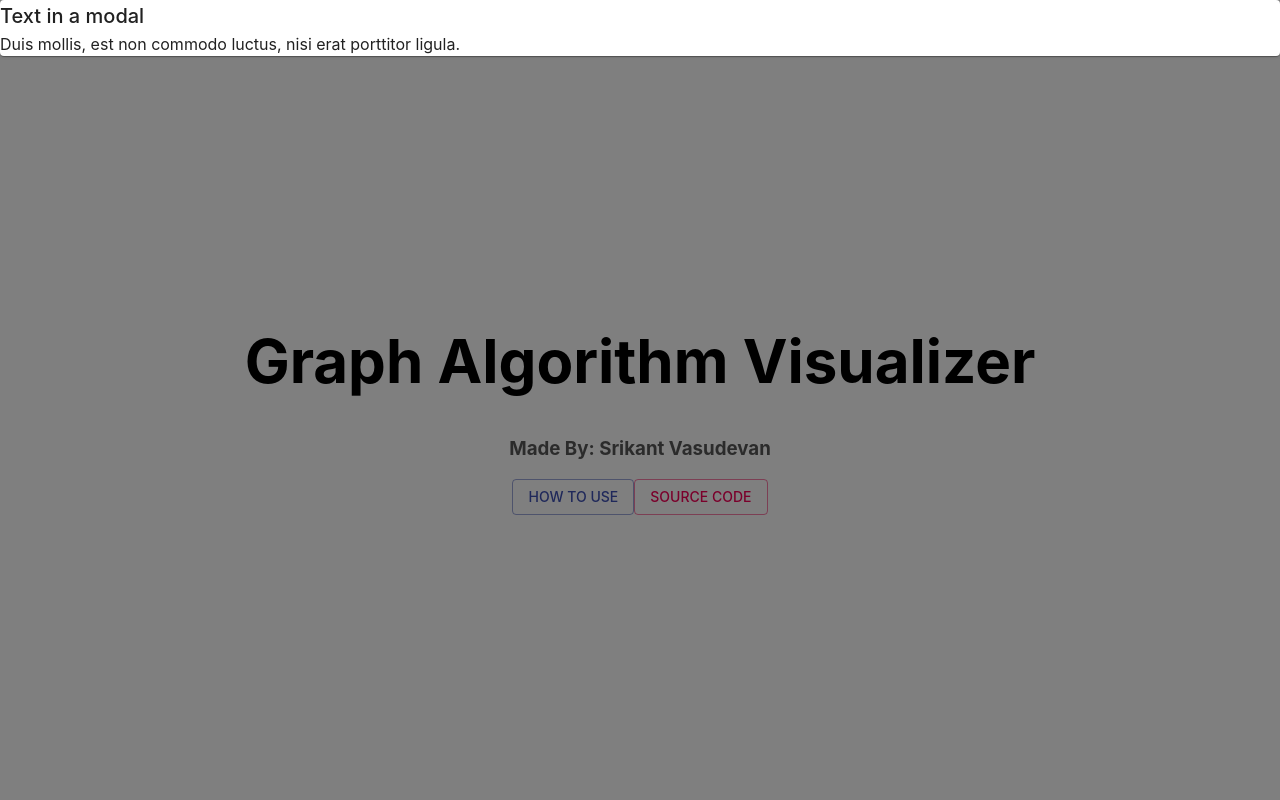
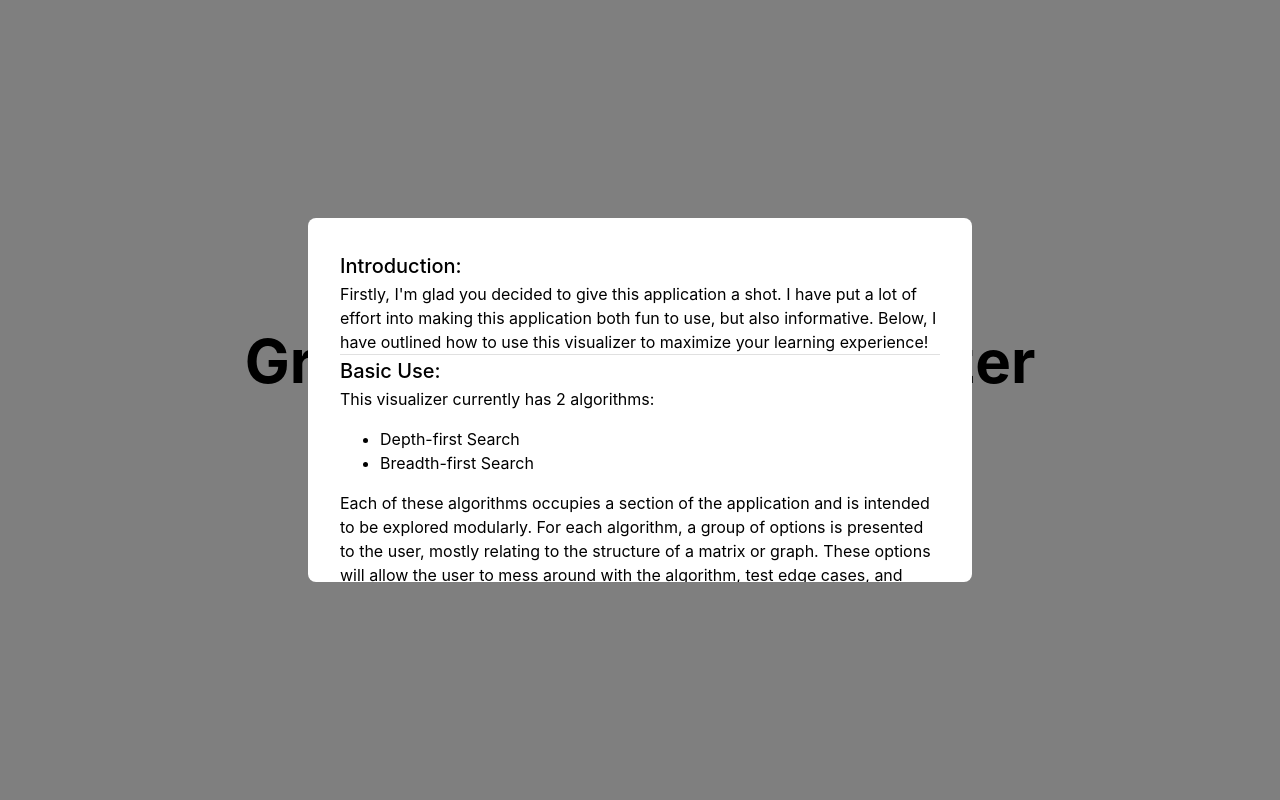
Before and after one commit to srikantv03/graph-visualizer, a React (Create React App) app in the folder graph-vis/: page / in a window 1280 px wide. Both pictures are taken after a click on the button "HOW TO USE". Shown: the top 800 px of the page. Built offline with nearby package versions, Linux system fonts and the light colour scheme.

Commit message:
add timer to dfs

```diff
--- a/graph-vis/src/components/dfs.jsx
+++ b/graph-vis/src/components/dfs.jsx
@@ -2,13 +2,14 @@
 import React, {useState} from "react";
 import ReactDOM from "react-dom";
 import Graph from "react-graph-vis";
-import {AppBar, Toolbar, IconButton, Typography, Button, TextField, FormControl, InputLabel, MenuItem, Select, SelectChangeEvent, Grid, FormHelperText} from '@material-ui/core';
+import {AppBar, Toolbar, IconButton, Typography, Button, TextField, FormControl, InputLabel, MenuItem, Select, SelectChangeEvent, Grid, FormHelperText, Slider} from '@material-ui/core';
 import { fade, makeStyles } from '@material-ui/core/styles';
 import MenuIcon from '@material-ui/icons/Menu';
 import ArrowDropDownCircleIcon from '@mui/icons-material/ArrowDropDownCircle';
 import { Alert } from "@mui/material";
 import { Link } from "react-scroll";
 import ArrowRightIcon from '@mui/icons-material/ArrowRight';
+
 
 
 function DepthFirst() {
@@ -19,6 +20,7 @@ function DepthFirst() {
     const [end, setEnd] = useState(24);
     const [path, setPath] = useState({});
     const [running, setRunning] = useState(false);
+    const [animationSpeed, setAnimationSpeed] = useState(1);
 
     const handleRowChange = (e) => {
       setRows(e.target.value);
@@ -53,8 +55,6 @@ function DepthFirst() {
       setObstacles([]);
     }
 
-
-
     const dfsHelper = async (visited, x, y, m, n, v) => {
       const obst = [...obstacles];
       var cellId = x * (n + 1) + y;
@@ -81,7 +81,7 @@ function DepthFirst() {
             continue;
           }
           if (nx >= 0 && ny >= 0 && nx <= n && nx <= m && !visited[nx][ny] && obst.indexOf(nx * (n + 1) + ny) == -1) {
-            await sleep(200);
+            await sleep(1/animationSpeed * 250);
             returnValue = await dfsHelper(visited, nx, ny, m, n, v + 1);
             if (returnValue) {
               break;
@@ -90,7 +90,7 @@ function DepthFirst() {
         }
         visited[x][y] = false;
         if (!returnValue) {
-          await sleep(200);
+          await sleep(1/animationSpeed * 250);
           let npath = {...path};
           delete npath[0];
           setPath({...npath});
@@ -127,6 +127,12 @@ function DepthFirst() {
 
     const rowOptions = Array.from({length: 25}, (_, index) => index + 1);
     const colOptions = Array.from({length: 10}, (_, index) => index + 1);
+
+    const valuetext = (value) => {
+      setAnimationSpeed(value);
+      return `${value}x`;
+    }
+
     return (
       <React.Fragment>
       <Grid container sx={{height: 100}} spacing={3}>
@@ -135,7 +141,7 @@ function DepthFirst() {
             <h2>Depth-First Search</h2>
             <p>Depth-first search is a very common algorithm used in computer science. This algorithm will fully traverse a single path, backtrack on that path, and continue with this process. This depth-first search algorithm is recursively implemented.</p>
           </Grid>
-          <Grid item xs={4}>
+          <Grid item xs={3}>
             <FormControl fullWidth>
             <TextField
             select
@@ -151,7 +157,7 @@ function DepthFirst() {
             </TextField>
             </FormControl>
           </Grid>
-          <Grid item xs={4}>
+          <Grid item xs={3}>
           <FormControl fullWidth>
               <TextField
               select
@@ -166,7 +172,20 @@ function DepthFirst() {
             </TextField>
           </FormControl>
           </Grid>
-          <Grid item xs={4}>
+          <Grid item xs={3}>
+          <Slider
+            aria-label="Animation Speed"
+            defaultValue={1}
+            getAriaValueText={valuetext}
+            step={0.25}
+            marks
+            min={0.25}
+            max={2}
+            valueLabelDisplay="on"
+          />
+          <p>Animation Speed</p>
+          </Grid>
+          <Grid item xs={3}>
             <Button color="primary" variant="contained" style={{height: "100%", width: "100%"}} onClick={dfsSearch} endIcon={<ArrowRightIcon fontSize="large" />}>DFS</Button>
           </Grid>
           <Grid item xs={12}>
--- a/graph-vis/src/components/header.jsx
+++ b/graph-vis/src/components/header.jsx
@@ -2,7 +2,7 @@
 import React, {useState, useRef, useEffect, setOpen} from "react";
 import ReactDOM from "react-dom";
 import Graph from "react-graph-vis";
-import {AppBar, Toolbar, IconButton, Typography, Button, TextField, FormControl, InputLabel, MenuItem, Select, SelectChangeEvent, Grid, FormHelperText, Modal, Box, Card} from '@material-ui/core';
+import {AppBar, Toolbar, IconButton, Typography, Button, TextField, FormControl, InputLabel, MenuItem, Select, SelectChangeEvent, Grid, FormHelperText, Modal, Box, Card, Divider } from '@material-ui/core';
 import { fade, makeStyles } from '@material-ui/core/styles';
 import MenuIcon from '@material-ui/icons/Menu';
 import ArrowDropDownCircleIcon from '@mui/icons-material/ArrowDropDownCircle';
@@ -18,12 +18,18 @@ const modalStyle = {
     top: '50%',
     left: '50%',
     transform: 'translate(-50%, -50%)',
-    width: 400,
+    width: 600,
+    height: 300,
+    overflow: 'auto',
     bgcolor: 'background.paper',
-    border: '2px solid #000',
+    borderRadius: 8,
     boxShadow: 24,
     p: 4,
-  };
+};
+
+const dividerStyle ={
+    margin: 5
+}
 
 function Header() {
     const rows = 20;
@@ -131,14 +137,48 @@ function Header() {
                             aria-labelledby="modal-modal-title"
                             aria-describedby="modal-modal-description"
                         >
-                            <Card sx={{modalStyle}}>
+                            <Box sx={modalStyle}>
+                                {/*
+                                    TODO: move the following instructions into the instructions component and use env to store the actual text
+                                */}
                                 <Typography id="modal-modal-title" variant="h6" component="h2">
-                                    Text in a modal
+                                    Introduction:
                                 </Typography>
                                 <Typography id="modal-modal-description" sx={{ mt: 2 }}>
-                                    Duis mollis, est non commodo luctus, nisi erat porttitor ligula.
+                                    Firstly, I'm glad you decided to give this application a shot. I have put a lot of effort into making
+                                    this application both fun to use, but also informative. Below, I have outlined how to use this visualizer
+                                    to maximize your learning experience!
                                 </Typography>
-                            </Card>
+                                <Divider sx={dividerStyle}/>
+                                <Typography id="modal-modal-title" variant="h6" component="h2">
+                                    Basic Use:
+                                </Typography>
+                                <Typography id="modal-modal-description" sx={{ mt: 2 }}>
+                                    This visualizer currently has 2 algorithms:
+                                    <ul>
+                                        <li>Depth-first Search</li>
+                                        <li>Breadth-first Search</li>
+                                    </ul>
+                                    Each of these algorithms occupies a section of the application and is intended to be explored modularly.
+                                    For each algorithm, a group of options is presented to the user, mostly relating to the structure of a matrix
+                                    or graph. These options will allow the user to mess around with the algorithm, test edge cases, and understand
+                                    the core of how the algorithm works in a visual context.
+                                </Typography>
+                                <Divider sx={dividerStyle}/>
+                                <Typography id="modal-modal-title" variant="h6" component="h2">
+                                    Matrix-based Algorithms:
+                                </Typography>
+                                <Typography id="modal-modal-description" sx={{ mt: 2 }}>
+                                    Searching in an empty matrix is kind of boring. There will always be a way to get to the end, whether it be traversing
+                                    every element of the matrix, or simply going through the perimeter.
+                                </Typography>
+                                <Typography id="modal-modal-description" sx={{ mt: 2 }}>
+                                    <br/>
+                                    Don't forget to have fun with it!
+                                    <br/>
+                                    Srikant Vasudevan :)
+                                </Typography>
+                            </Box>
                         </Modal>
                     </div>
                 </div>
```
